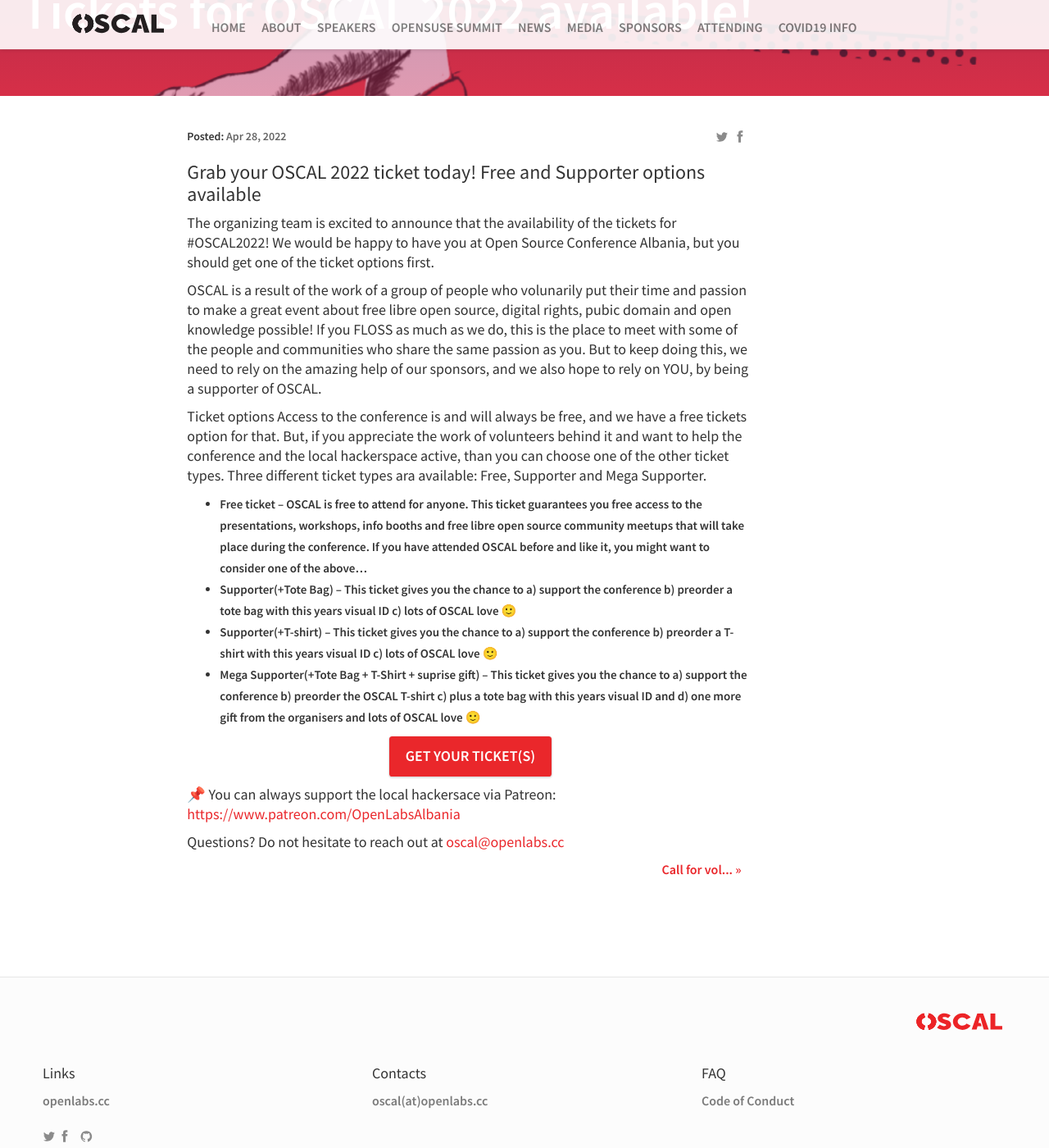
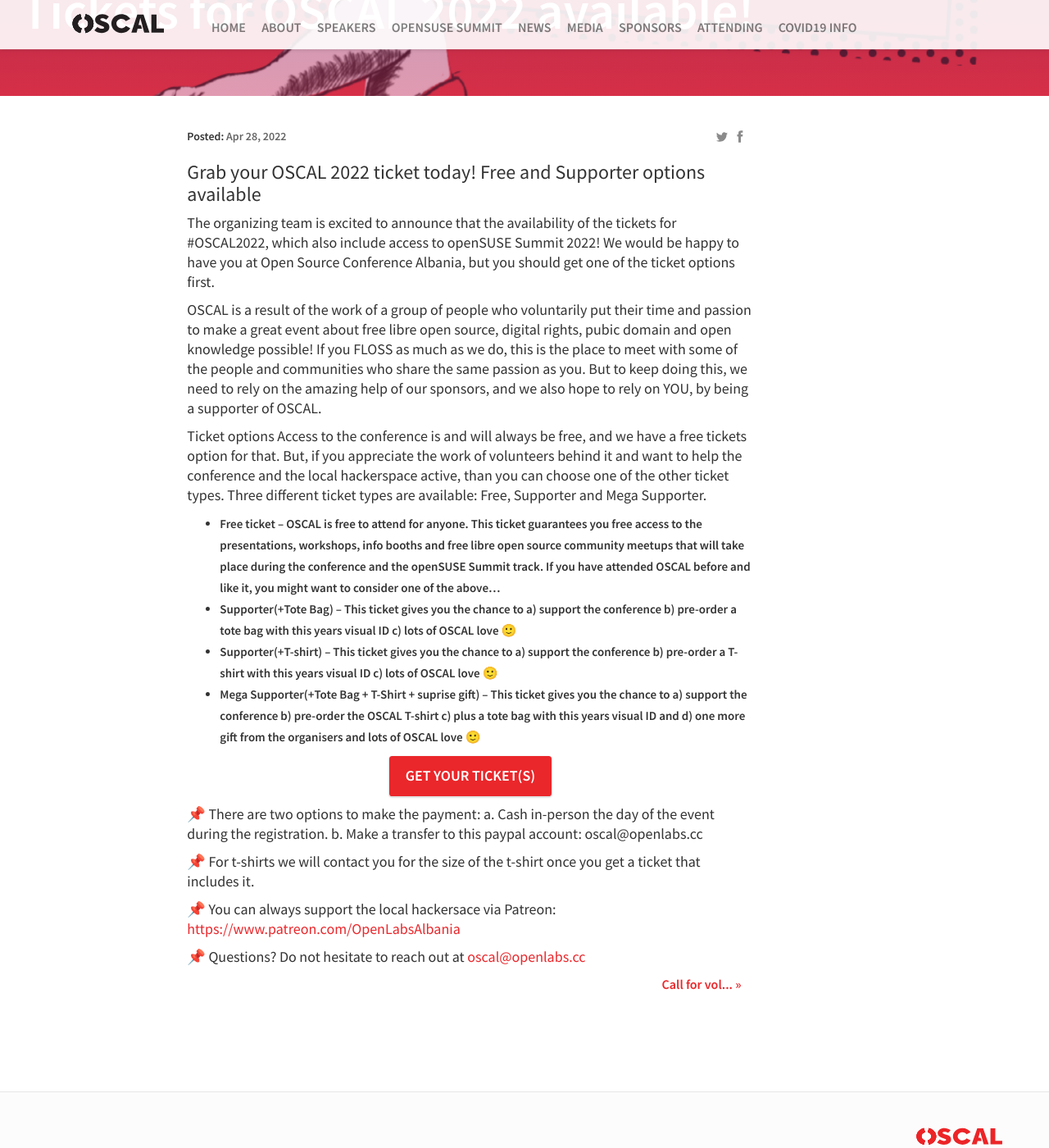
Before and after one commit to OpenLabsHackerspace/OSCAL2022-website, a Jekyll site: the page built from _posts/2022-04-28-tickets-available.md, in a window 1280 px wide and 1400 px high, scrolled down 290 px. Shown: the whole window at 82% size. Built offline with Jekyll 4.4.1, drawn with Linux system fonts in a browser that asks for light colours; comment, search, counter and statistics services are not loaded.

Commit message:
fix typos

```diff
--- a/_posts/2022-04-28-tickets-available.md
+++ b/_posts/2022-04-28-tickets-available.md
@@ -8,22 +8,28 @@
 
 ## Grab your OSCAL 2022 ticket today! Free and Supporter options available
 
-The organizing team is excited to announce that the availability of the tickets for #OSCAL2022! We would be happy to have you at Open Source Conference Albania, but you should get one of the ticket options first.
+The organizing team is excited to announce that the availability of the tickets for #OSCAL2022, which also include access to openSUSE Summit 2022! We would be happy to have you at Open Source Conference Albania, but you should get one of the ticket options first.
 
-OSCAL is a result of the work of a group of people who volunarily put their time and passion to make a great event about free libre open source, digital rights, pubic domain and open knowledge possible! If you FLOSS as much as we do, this is the place to meet with some of the people and communities who share the same passion as you. But to keep doing this, we need to rely on the amazing help of our sponsors, and we also hope to rely on YOU, by being a supporter of OSCAL.
+OSCAL is a result of the work of a group of people who voluntarily put their time and passion to make a great event about free libre open source, digital rights, pubic domain and open knowledge possible! If you FLOSS as much as we do, this is the place to meet with some of the people and communities who share the same passion as you. But to keep doing this, we need to rely on the amazing help of our sponsors, and we also hope to rely on YOU, by being a supporter of OSCAL.
 
 Ticket options
-Access to the conference is and will always be free, and we have a free tickets option for that. But, if you appreciate the work of volunteers behind it and want to help the conference and the local hackerspace active, than you can choose one of the other ticket types. Three different ticket types ara available: Free, Supporter and Mega Supporter.
+Access to the conference is and will always be free, and we have a free tickets option for that. But, if you appreciate the work of volunteers behind it and want to help the conference and the local hackerspace active, than you can choose one of the other ticket types. Three different ticket types are available: Free, Supporter and Mega Supporter.
 
-- Free ticket – OSCAL is free to attend for anyone. This ticket guarantees you free access to the presentations, workshops, info booths and free libre open source community meetups that will take place during the conference. If you have attended OSCAL before and like it, you might want to consider one of the above…
-- Supporter(+Tote Bag) – This ticket gives you the chance to a) support the conference b) preorder a tote bag with this years visual ID c) lots of OSCAL love 🙂
-- Supporter(+T-shirt) – This ticket gives you the chance to a) support the conference b) preorder a T-shirt with this years visual ID c) lots of OSCAL love 🙂
-- Mega Supporter(+Tote Bag + T-Shirt + suprise gift) – This ticket gives you the chance to a) support the conference b) preorder the OSCAL T-shirt c) plus a tote bag with this years visual ID and d) one more gift from the organisers and lots of OSCAL love 🙂
+- Free ticket – OSCAL is free to attend for anyone. This ticket guarantees you free access to the presentations, workshops, info booths and free libre open source community meetups that will take place during the conference and the openSUSE Summit track. If you have attended OSCAL before and like it, you might want to consider one of the above…
+- Supporter(+Tote Bag) – This ticket gives you the chance to a) support the conference b) pre-order a tote bag with this years visual ID c) lots of OSCAL love 🙂
+- Supporter(+T-shirt) – This ticket gives you the chance to a) support the conference b) pre-order a T-shirt with this years visual ID c) lots of OSCAL love 🙂
+- Mega Supporter(+Tote Bag + T-Shirt + suprise gift) – This ticket gives you the chance to a) support the conference b) pre-order the OSCAL T-shirt c) plus a tote bag with this years visual ID and d) one more gift from the organisers and lots of OSCAL love 🙂
 
 <p class="text-center">
 <a href="https://events.openlabs.cc/e/15/oscal-2022" class="btn btn-primary waves-effect waves-button waves-light waves-float" target="_blank">GET YOUR TICKET(S)</a>
 </p>
 
+📌 There are two options to make the payment:
+a. Cash in-person the day of the event during the registration.
+b. Make a transfer to this paypal account: oscal@openlabs.cc
+
+📌 For t-shirts we will contact you for the size of the t-shirt once you get a ticket that includes it.
+
 📌 You can always support the local hackersace via Patreon: <a href="https://www.patreon.com/OpenLabsAlbania" target="_blank">https://www.patreon.com/OpenLabsAlbania</a>
 
-Questions? Do not hesitate to reach out at <a href="mailto:oscal@openlabs.cc">oscal@openlabs.cc</a>
+📌 Questions? Do not hesitate to reach out at <a href="mailto:oscal@openlabs.cc">oscal@openlabs.cc</a>
```
